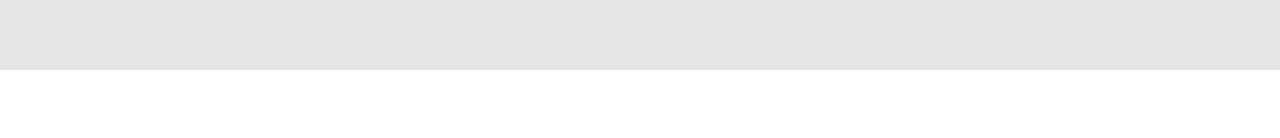
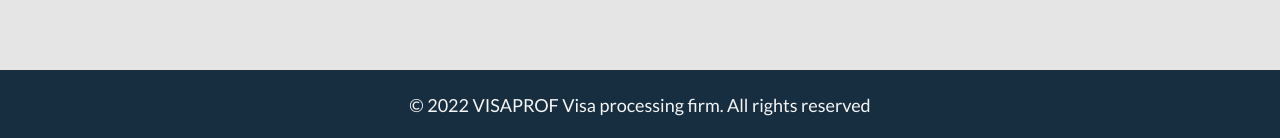
Before and after one commit to kennydageek/prof-visa, a React (Create React App) app: page / in a window 1280 px wide. Shown: the part 6623-6761 px from the top of the page. Before the commit the page ends 6693 px from the top, so only its background shows below. Built offline with nearby package versions, Linux system fonts and the light colour scheme.

Commit message:
section-badge added

```diff
--- a/src/App.css
+++ b/src/App.css
@@ -744,6 +744,16 @@ textarea:focus {
   margin: 0 auto;
 }
 
+.section-badge {
+  background-color: #162e40;
+  padding: 2.3rem;
+}
+
+.section-badge p {
+  font-size: 1.8rem;
+  line-height: 2.5rem;
+  color: #f5f5f5;
+}
 /* Media queries */
 
 /* MQ for navigation */
--- a/src/App.js
+++ b/src/App.js
@@ -459,6 +459,12 @@ function App() {
           </div>
         </div>
       </footer>
+
+      <section className="section-badge">
+        <p class="text-center">
+          &copy; 2022 VISAPROF Visa processing firm. All rights reserved
+        </p>
+      </section>
     </div>
   );
 }
```
